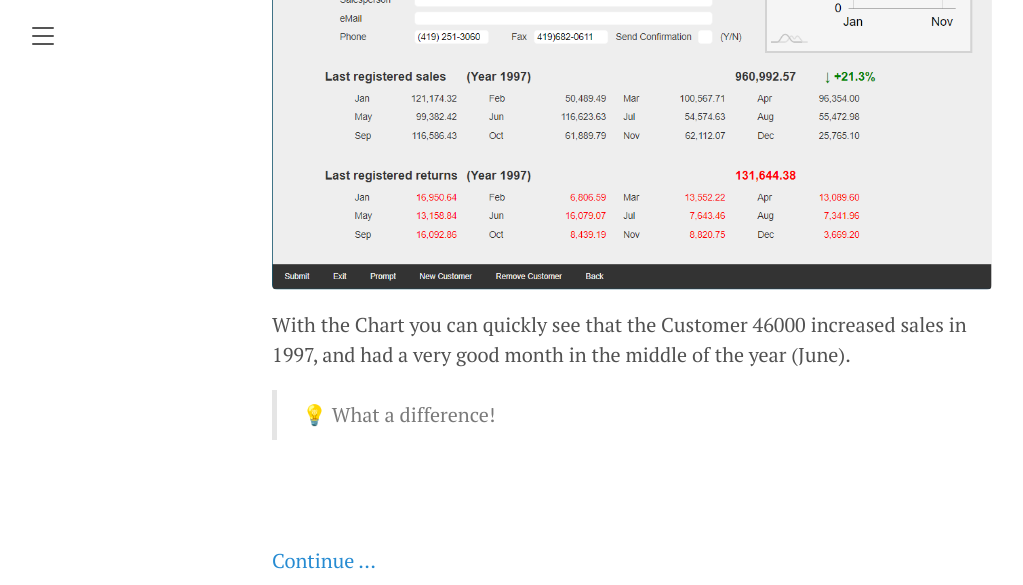
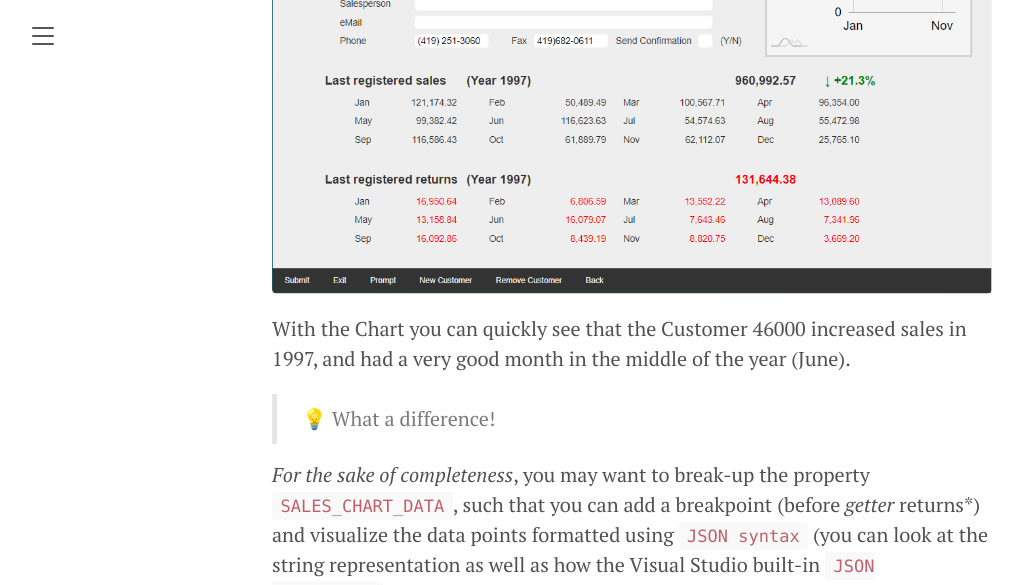
Before and after one commit to ASNA/SunFarm, a Jekyll site: the page built from docs/adding-chart-to-page.md, in a window 1280 px wide and 1400 px high, scrolled down 13168 px. Shown: the top 585 px of the window, without its empty margins (8-1031 px from the left). Built offline with Jekyll 4.4.1, drawn with Linux system fonts in a browser that asks for light colours; some of the changed text lies outside the part shown.

Commit message:
New Topic

```diff
--- a/docs/_includes/sidebar.html
+++ b/docs/_includes/sidebar.html
@@ -22,6 +22,7 @@
     <a class="sidebar-nav-item{% if page.title == 'Adding Image to Page' %} active{% endif %}" href="{{ '/adding-image-to-page' | absolute_url }}">Adding Image to Page</a>
     <a class="sidebar-nav-item{% if page.title == 'Merging Two Screens' %} active{% endif %}" href="{{ '/merging-two-screens' | absolute_url }}">Merging Two Screens</a>
     <a class="sidebar-nav-item{% if page.title == 'Adding Chart To Page' %} active{% endif %}" href="{{ '/adding-chart-to-page' | absolute_url }}">Adding Chart To Page</a>
+    <a class="sidebar-nav-item{% if page.title == 'Replacing YES/NO fields with Check-boxes' %} active{% endif %}" href="{{ '/replacing-yesno-with-checkboxes' | absolute_url }}">Replacing YES/NO fields with Check-boxes</a>
 
     <span class="sidebar-nav-item">Guide v{{ site.version }}</span>
   </nav>
--- a/docs/adding-chart-to-page.md
+++ b/docs/adding-chart-to-page.md
@@ -379,12 +379,17 @@ With the Chart you can quickly see that the Customer 46000 increased sales in 19
 
 >&#128161; What a difference!
 
+*For the sake of completeness*, you may want to break-up the property `SALES_CHART_DATA`, such that you can add a breakpoint (before *getter* returns*) and visualize the data points formatted using `JSON syntax` (you can look at the string representation as well as how the Visual Studio built-in `JSON visualizer` presents the data).
+
+![JSON Visualizer Debugger](/images/page-two-chart-JSON-visualizer.png/)
+
 <br>
 <br>
 <br>
-[Continue ...]({{ site.rooturl }}/adding-chart-to-page/)
+[Continue ...]({{ site.rooturl }}/replacing-yesno-with-checkboxes/)
 
 [^1]: Commit: “Descriptive Customer Status field”
 [^2]: Commit “Chart heading showing the Status Description Centered”
 [^3]: Commit: “Chart Placeholder”
 [^4]: Commit “Empty Chart”
+[^5]: Commit “Chart showing Sales data”
```
Also changed, not shown: other parts of docs/adding-chart-to-page.md (+1 -1 lines), docs/replacing-yesno-with-checkboxes.md (added, +20 -0 lines), docs/images/page-two-chart-JSON-visualizer.png (added).
